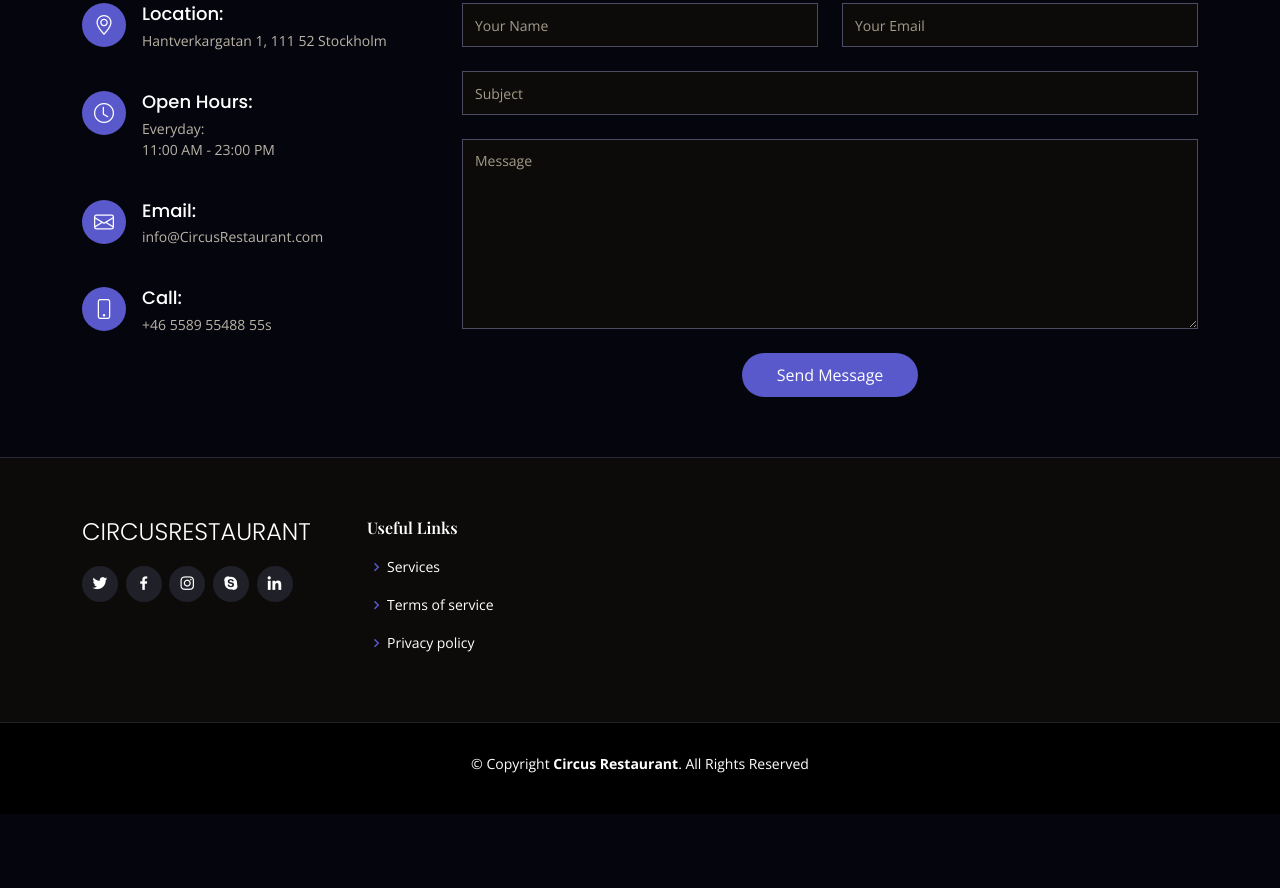
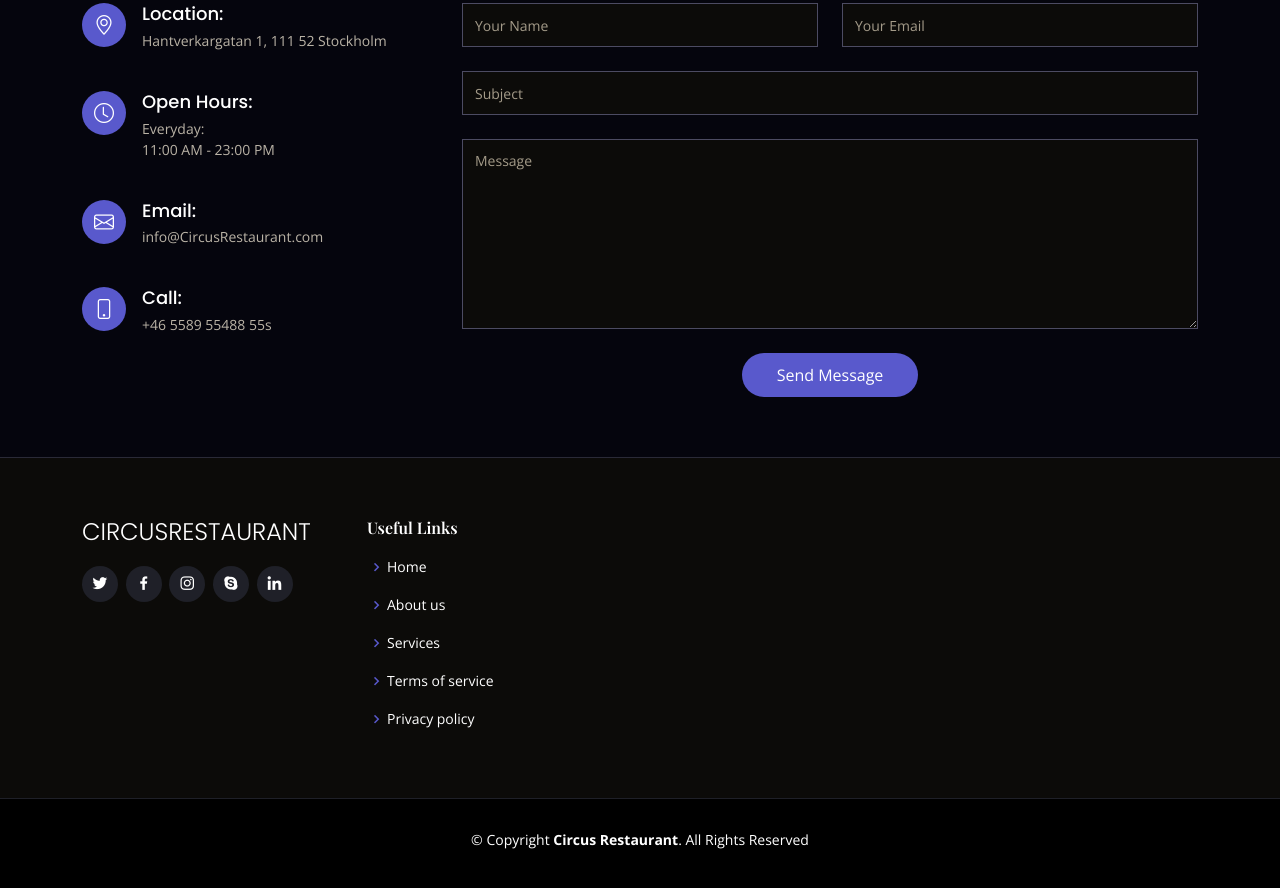
Before and after one commit to Taza53/CircusRestaurant, a plain HTML site: page index.html in a window 1280 px wide. Shown: the part 5765-6653 px from the top of the page. Before the commit the page ends 6579 px from the top, so only its background shows below. Drawn offline with nearby package versions, Linux system fonts and the light colour scheme; a web font is replaced by a local one.

Commit message:
useful links

```diff
--- a/index.html
+++ b/index.html
@@ -889,8 +889,8 @@
           <div class="col-lg-2 col-md-6 footer-links">
             <h4>Useful Links</h4>
             <ul>
-              <!-- <li><i class="bx bx-chevron-right"></i> <a href="#">Home</a></li>
-              <li><i class="bx bx-chevron-right"></i> <a href="#about">About us</a></li> -->
+              <li><i class="bx bx-chevron-right"></i> <a href="#">Home</a></li>
+              <li><i class="bx bx-chevron-right"></i> <a href="#about">About us</a></li>
               <li><i class="bx bx-chevron-right"></i> <a href="#events">Services</a></li>
               <li><i class="bx bx-chevron-right"></i> <a href="#contact">Terms of service</a></li>
               <li><i class="bx bx-chevron-right"></i> <a href="#contact">Privacy policy</a></li>
```
